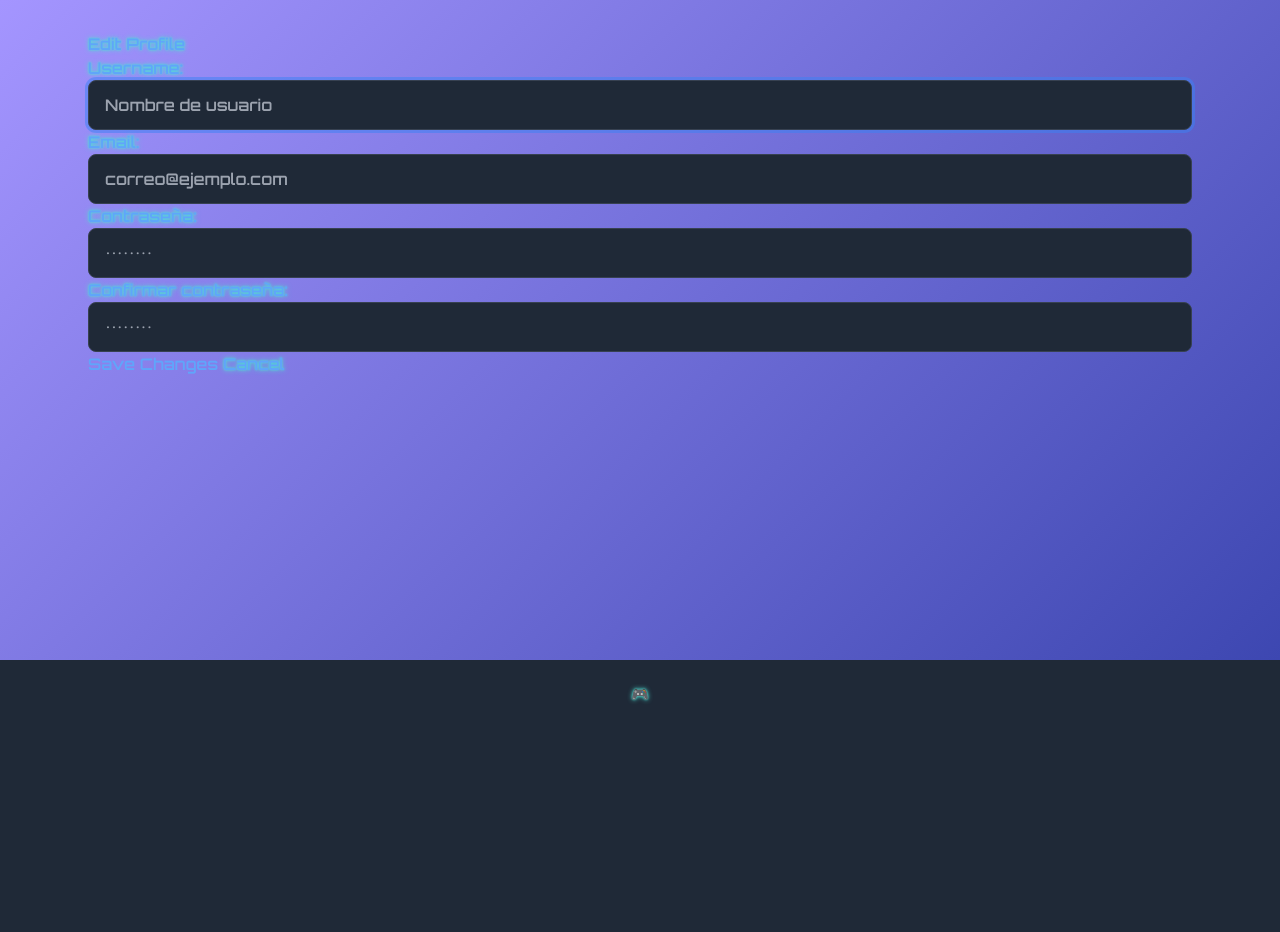
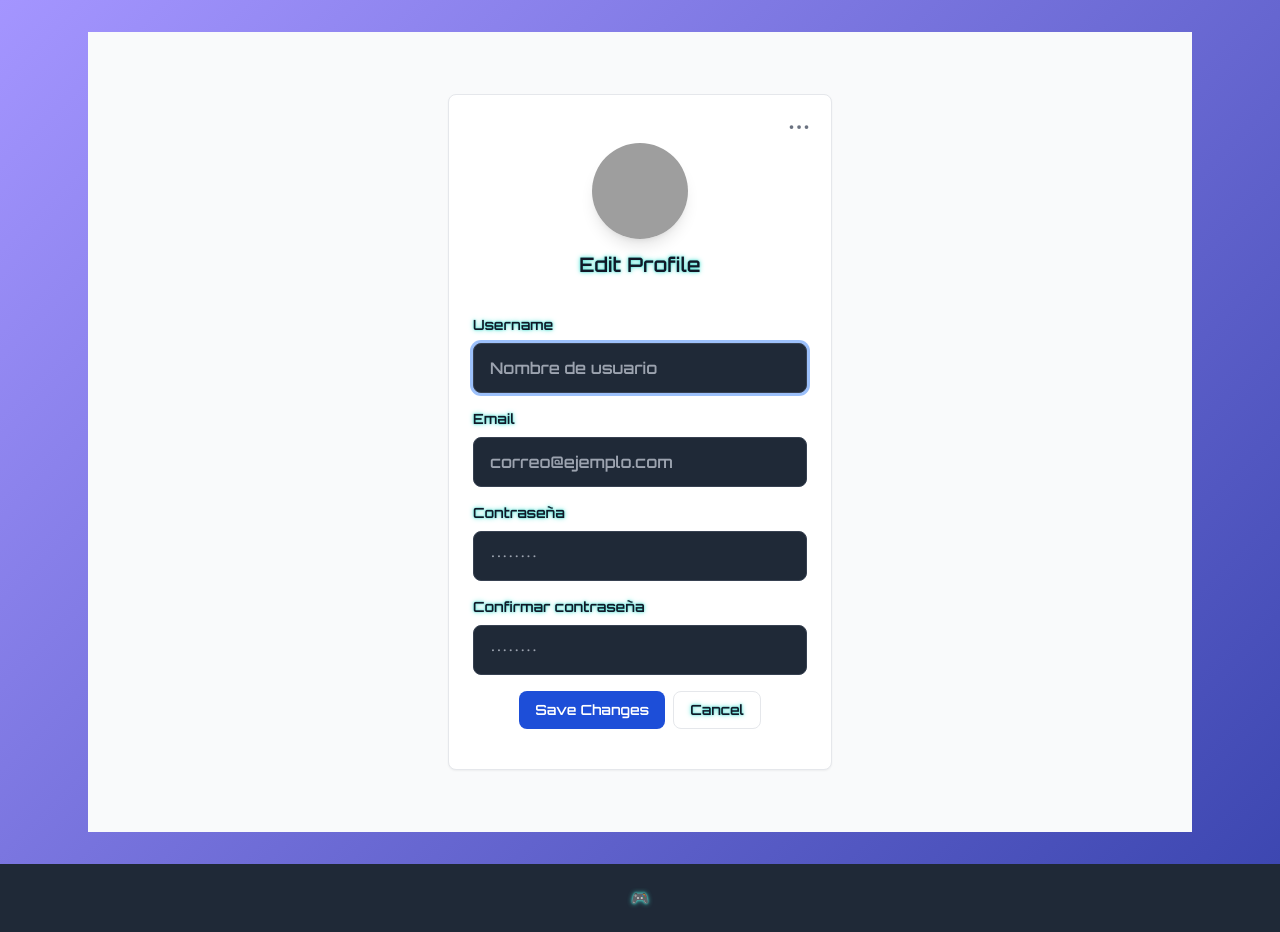
Before and after one commit to DanielIVG/ProyectoHDC4, a Django app: template blogproject/blogapp/templates/blogapp/profile_edit.html in a window 1280 px wide. Shown: the part 72-1004 px from the top of the page. Before the commit the page ends 774 px from the top, so only its background shows below. Run offline with Django 5.2, Linux system fonts and the light colour scheme; the template is opened without the code that fills it: values that come from a table or form of the project are taken from there, others are empty; some libraries are stand-ins or nearby versions; grey boxes are pictures that could not be loaded.

```diff
--- a/blogproject/blogapp/forms.py
+++ b/blogproject/blogapp/forms.py
@@ -18,7 +18,7 @@ class BlogForm(forms.ModelForm):
     tags = forms.ModelMultipleChoiceField(
         queryset=Tag.objects.all(),
         required=False,
-        widget=forms.MultipleHiddenInput
+        widget=forms.MultipleHiddenInput  # El widget no afecta mucho porque lo manejas tú
     )
 
     class Meta:
@@ -44,8 +44,10 @@ class BlogForm(forms.ModelForm):
 
     def __init__(self, *args, **kwargs):
         super().__init__(*args, **kwargs)
-        # self.fields['content'].initial = 'Escribe aquí tu contenido...'  # ❌ Eliminar esto
+        #self.fields['content'].initial = 'Escribe aquí tu contenido...'
         self.fields['tags'].queryset = Tag.objects.all()
+        #self.fields['tags'].widget = forms.HiddenInput()  # ← oculta el campo
+
 
 class ReviewForm(forms.ModelForm):
     class Meta:
--- a/blogproject/blogapp/templates/blogapp/profile_edit.html
+++ b/blogproject/blogapp/templates/blogapp/profile_edit.html
@@ -1,22 +1,41 @@
 {% extends 'base.html' %}
 
 {% block content %}
-<div class="container">
-    <div class="row">
-        <div class="col-md-8 mx-auto">
-            <div class="card">
-                <div class="card-header text-blue-400 hover:text-blue-300">
-                    <h3>Edit Profile</h3>
+<div class="flex justify-center items-center min-h-screen bg-gray-50 dark:bg-gray-900">
+    <div class="w-full max-w-sm bg-white border border-gray-200 rounded-lg shadow-sm dark:bg-gray-800 dark:border-gray-700">
+        <div class="flex justify-end px-4 pt-4">
+            <button id="dropdownButton" data-dropdown-toggle="dropdown" class="inline-block text-gray-500 dark:text-gray-400 hover:bg-gray-100 dark:hover:bg-gray-700 focus:ring-4 focus:outline-none focus:ring-gray-200 dark:focus:ring-gray-700 rounded-lg text-sm p-1.5" type="button">
+                <span class="sr-only">Open dropdown</span>
+                <svg class="w-5 h-5" aria-hidden="true" xmlns="http://www.w3.org/2000/svg" fill="currentColor" viewBox="0 0 16 3">
+                    <path d="M2 0a1.5 1.5 0 1 1 0 3 1.5 1.5 0 0 1 0-3Zm6.041 0a1.5 1.5 0 1 1 0 3 1.5 1.5 0 0 1 0-3ZM14 0a1.5 1.5 0 1 1 0 3 1.5 1.5 0 0 1 0-3Z"/>
+                </svg>
+            </button>
+            <div id="dropdown" class="z-10 hidden text-base list-none bg-white divide-y divide-gray-100 rounded-lg shadow-sm w-44 dark:bg-gray-700">
+                <ul class="py-2" aria-labelledby="dropdownButton">
+                    <li><a href="#" class="block px-4 py-2 text-sm text-gray-700 hover:bg-gray-100 dark:hover:bg-gray-600 dark:text-gray-200 dark:hover:text-white">Settings</a></li>
+                    <li><a href="#" class="block px-4 py-2 text-sm text-red-600 hover:bg-gray-100 dark:hover:bg-gray-600 dark:text-gray-200 dark:hover:text-white">Log out</a></li>
+                </ul>
+            </div>
+        </div>
+        <div class="flex flex-col items-center pb-10 px-6">
+            <img class="w-24 h-24 mb-3 rounded-full shadow-lg" src="https://flowbite.com/docs/images/people/profile-picture-3.jpg" alt="User avatar" />
+            <h5 class="mb-1 text-xl font-medium text-gray-900 dark:text-white">Edit Profile</h5>
+            <form method="post" class="w-full mt-4 space-y-4">
+                {% csrf_token %}
+                {% for field in form %}
+                    <div>
+                        <label class="block mb-2 text-sm font-medium text-gray-900 dark:text-white">{{ field.label }}</label>
+                        {{ field }}
+                        {% if field.errors %}
+                            <p class="text-sm text-red-600 mt-1">{{ field.errors }}</p>
+                        {% endif %}
+                    </div>
+                {% endfor %}
+                <div class="flex justify-center gap-2 mt-4">
+                    <button type="submit" class="inline-flex items-center px-4 py-2 text-sm font-medium text-white bg-blue-700 rounded-lg hover:bg-blue-800 focus:outline-none focus:ring-4 focus:ring-blue-300 dark:bg-blue-600 dark:hover:bg-blue-700 dark:focus:ring-blue-800">Save Changes</button>
+                    <a href="{% url 'blogapp:dashboard' %}" class="py-2 px-4 text-sm font-medium text-gray-900 focus:outline-none bg-white border border-gray-200 rounded-lg hover:bg-gray-100 hover:text-blue-700 focus:ring-4 focus:ring-gray-100 dark:focus:ring-gray-700 dark:bg-gray-800 dark:text-gray-400 dark:border-gray-600 dark:hover:text-white dark:hover:bg-gray-700">Cancel</a>
                 </div>
-                <div class="card-body text-blue-400 hover:text-blue-300 ">
-                    <form method="post">
-                        {% csrf_token %}
-                        {{ form.as_p }}
-                        <button type="submit" class="btn btn-primary">Save Changes</button>
-                        <a href="{% url 'blogapp:dashboard' %}" class="btn btn-secondary">Cancel</a>
-                    </form>
-                </div>
-            </div>
+            </form>
         </div>
     </div>
 </div>
```
